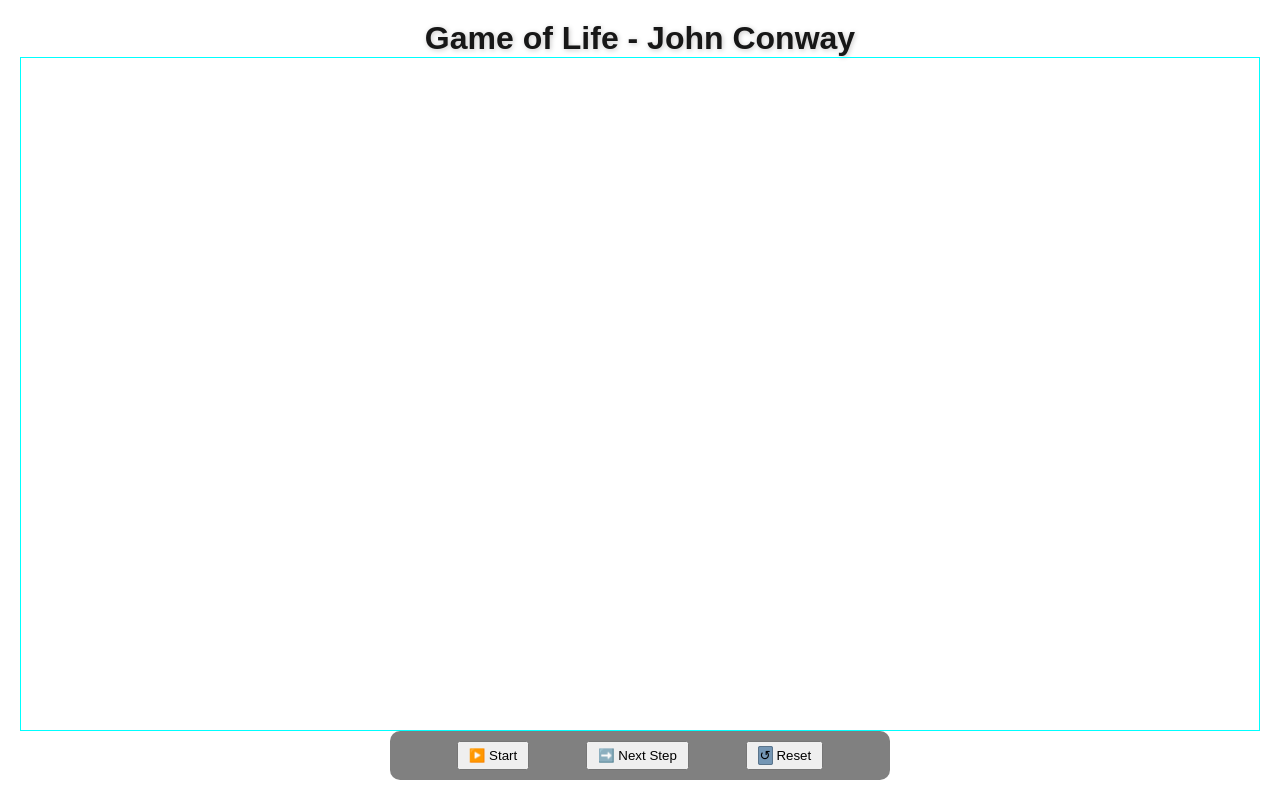
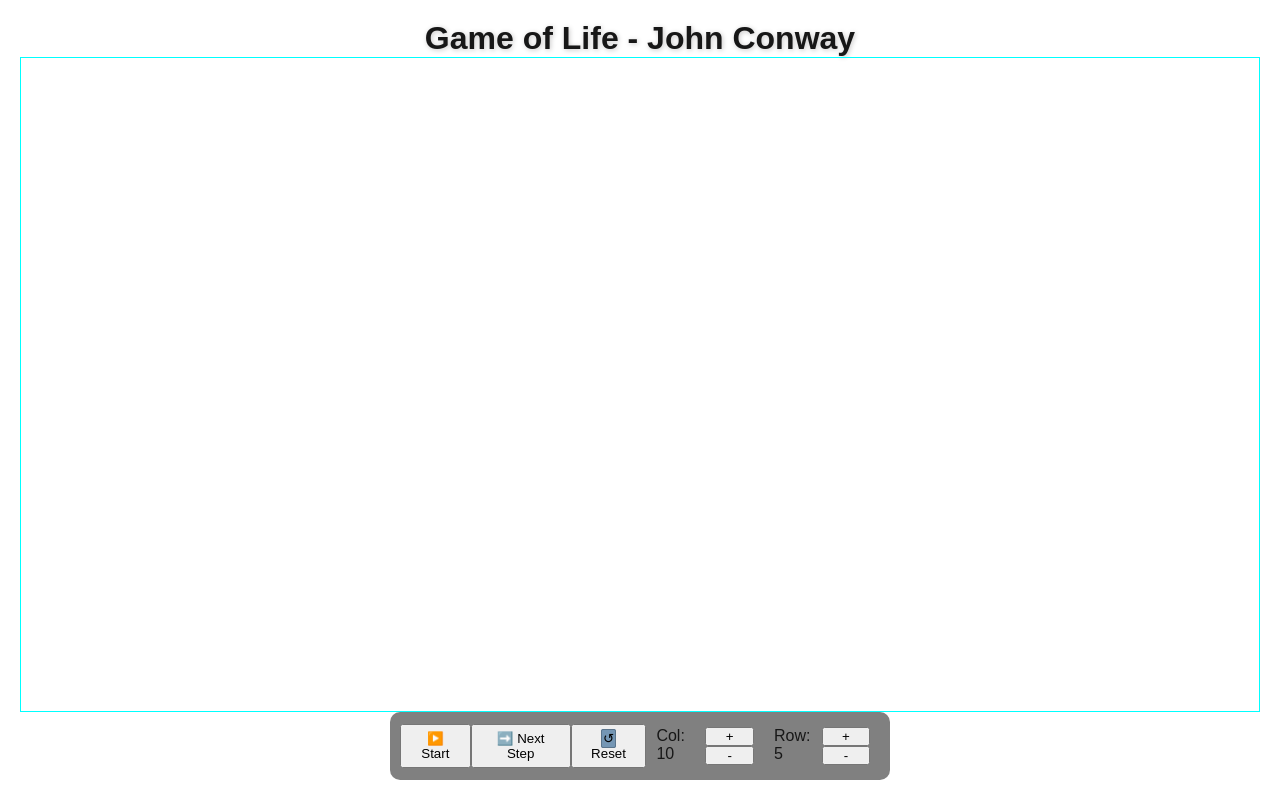
Before and after one commit to RaphaelTheStegosaurus/Game-Of-Life, a Next.js app: page / in a window 1280 px wide. Built offline with nearby package versions, Linux system fonts and the light colour scheme.

Commit message:
Adding the rangeButtons by cols and rows Adding system grid update size

```diff
--- a/app/components/ControlButtonRange.tsx
+++ b/app/components/ControlButtonRange.tsx
@@ -4,19 +4,35 @@ import { GridContext } from "../page";
 interface Props {
   ParameterToChange: "Row" | "Col";
 }
+type setterFunction = (n: number) => void;
 import Styles from "./controlls.module.css";
-function ControlButtonRange() {
+function ControlButtonRange({ ParameterToChange }: Props) {
   const GridInfo = useContext(GridContext);
-
+  const value =
+    ParameterToChange === "Col"
+      ? (GridInfo?.cols as number)
+      : (GridInfo?.rows as number);
+  const handler =
+    ParameterToChange === "Col"
+      ? (GridInfo?.setCols as setterFunction)
+      : (GridInfo?.setRows as setterFunction);
   return (
     <div className={`${Styles.ControlRangePanel} ${Styles.ControlButton}`}>
-      <span className={Styles.ControlRangeLabel}>10</span>
+      <span className={Styles.ControlRangeLabel}>
+        {ParameterToChange}: {value}
+      </span>
       <button
+        onClick={() => {
+          handler(1);
+        }}
         className={`${Styles.ControlRangeButton} ${Styles.ControlRangeButtonMore}`}
       >
         +
       </button>
       <button
+        onClick={() => {
+          handler(-1);
+        }}
         className={`${Styles.ControlRangeButton} ${Styles.ControlRangeButtonLess}`}
       >
         -
--- a/app/components/controls.tsx
+++ b/app/components/controls.tsx
@@ -4,6 +4,7 @@ interface Props {
   onNextStep: () => void;
 }
 type ParameterToChange = "Row" | "Col";
+import ControlButtonRange from "./ControlButtonRange";
 import Styles from "./controlls.module.css";
 export default function Controls({
   isRunning,
@@ -29,6 +30,8 @@ export default function Controls({
       <button className={Styles.ControlButton}>
         <span className={Styles.Icon}>↺</span> Reset
       </button>
+      <ControlButtonRange ParameterToChange="Col" />
+      <ControlButtonRange ParameterToChange="Row" />
     </aside>
   );
 }
--- a/app/page.tsx
+++ b/app/page.tsx
@@ -18,21 +18,28 @@ interface GridContextType extends GridSize {
 const ROWS = 5;
 const COLS = 10;
 const N_ELEMENTS = ROWS * COLS;
+
 export const GridContext = createContext<GridContextType | null>(null);
 export default function Home() {
   const [gridSize, setGridSize] = useState<GridSize>({ cols: 10, rows: 5 });
+  const [NElements, setNElements] = useState<number>(
+    gridSize.cols * gridSize.rows
+  );
+  useEffect(() => {
+    setNElements(gridSize.cols * gridSize.rows);
+  }, [gridSize]);
   const HandleChangeRows = (value: number) => {
     setGridSize((prev) => {
-      return { ...prev, rows: value };
+      return { ...prev, rows: prev.rows + value };
     });
   };
   const HandleChangeCols = (value: number) => {
     setGridSize((prev) => {
-      return { ...prev, cols: value };
+      return { ...prev, cols: prev.cols + value };
     });
   };
   const [CurrentGenerationCell, setCurrentGenerationCell] = useState<boolean[]>(
-    new Array(N_ELEMENTS).fill(false)
+    new Array(NElements).fill(false)
   );
   const [isRunning, setIsRunning] = useState(false);
   const handleCellToggle = useCallback((id: number, newState: boolean) => {
@@ -75,8 +82,8 @@ export default function Home() {
         <Cell_Grid_Manager
           onGenerationComplete={handleGenerationComplete}
           ref={gridManagerRef}
-          cols={COLS}
-          rows={ROWS}
+          cols={gridSize.cols}
+          rows={gridSize.rows}
           currentGeneration={CurrentGenerationCell}
           onStatusChange={handleCellToggle}
         />
```
